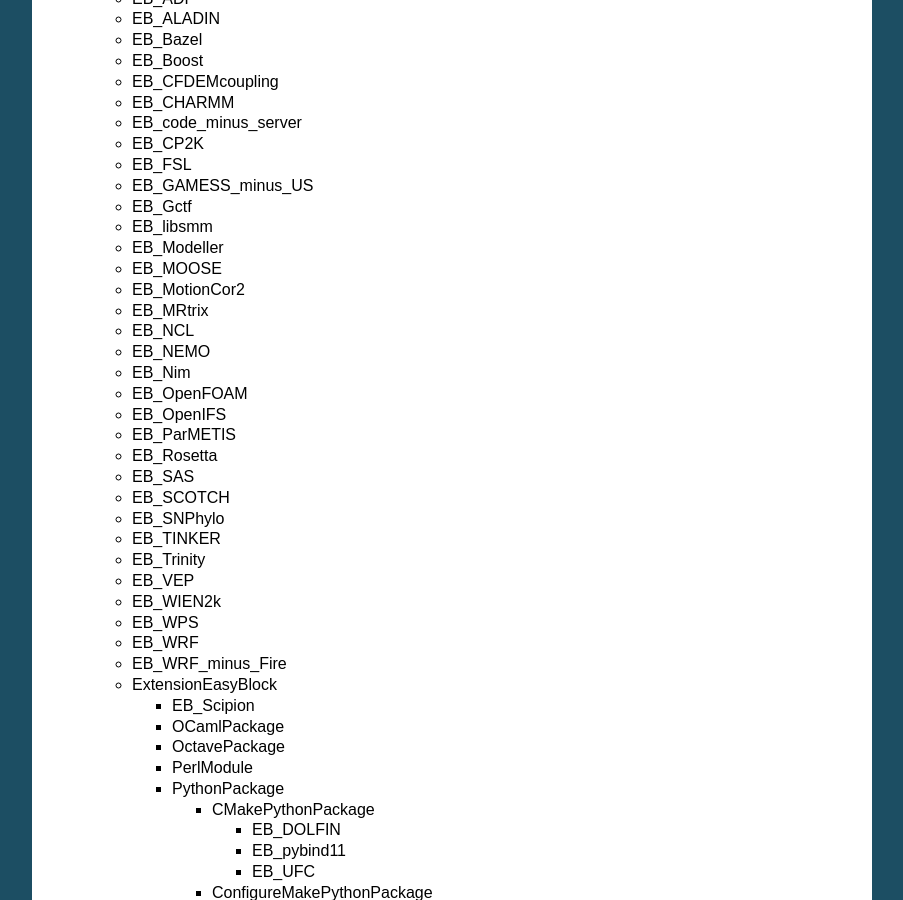
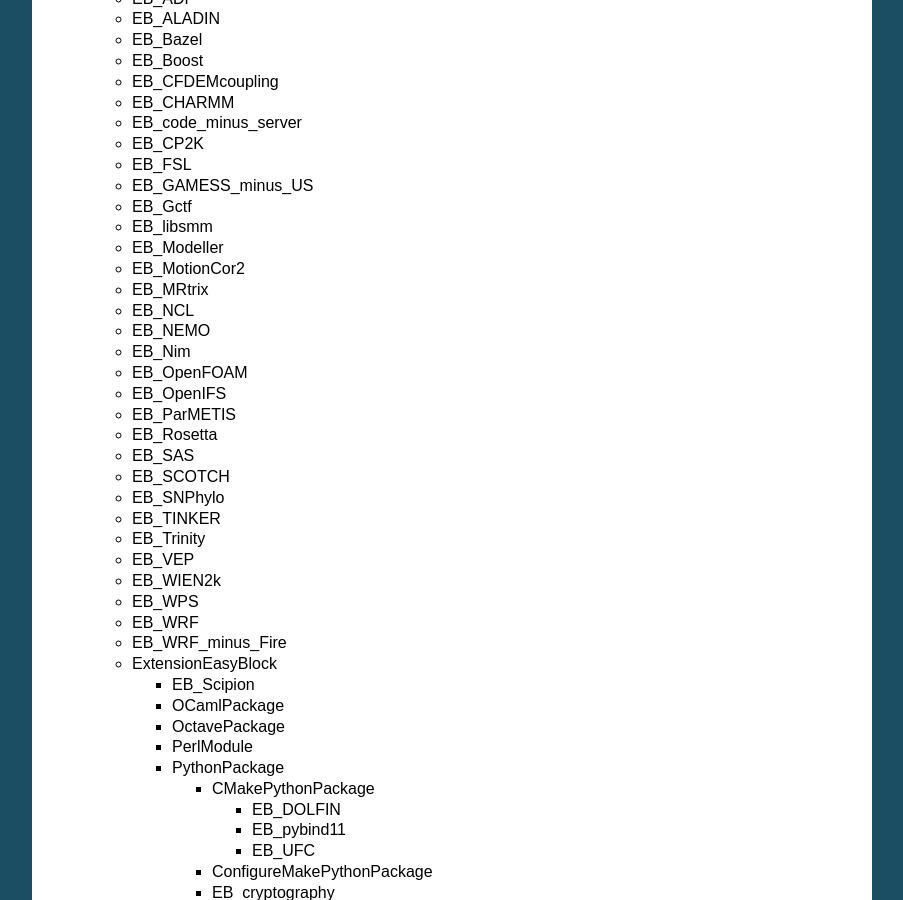
Before and after one commit to easybuilders/easybuild, a Sphinx documentation site: the page built from docs/version-specific/easyblocks.rst, in a window 1280 px wide and 900 px high, scrolled down 3988 px. Shown: the whole window, without its empty margins (198-1101 px from the left). Built offline with Sphinx 7.4.7, drawn with Linux system fonts in a browser that asks for light colours; pages that are not in the unit, such as notebooks, are missing from menus.

Commit message:
fix list of easyblocks for EasyBuild v4.4.1

```diff
--- a/docs/version-specific/easyblocks.rst
+++ b/docs/version-specific/easyblocks.rst
@@ -227,7 +227,6 @@
   * EB_Gctf
   * EB_libsmm
   * EB_Modeller
-  * EB_MOOSE
   * EB_MotionCor2
   * EB_MRtrix
   * EB_NCL
```
